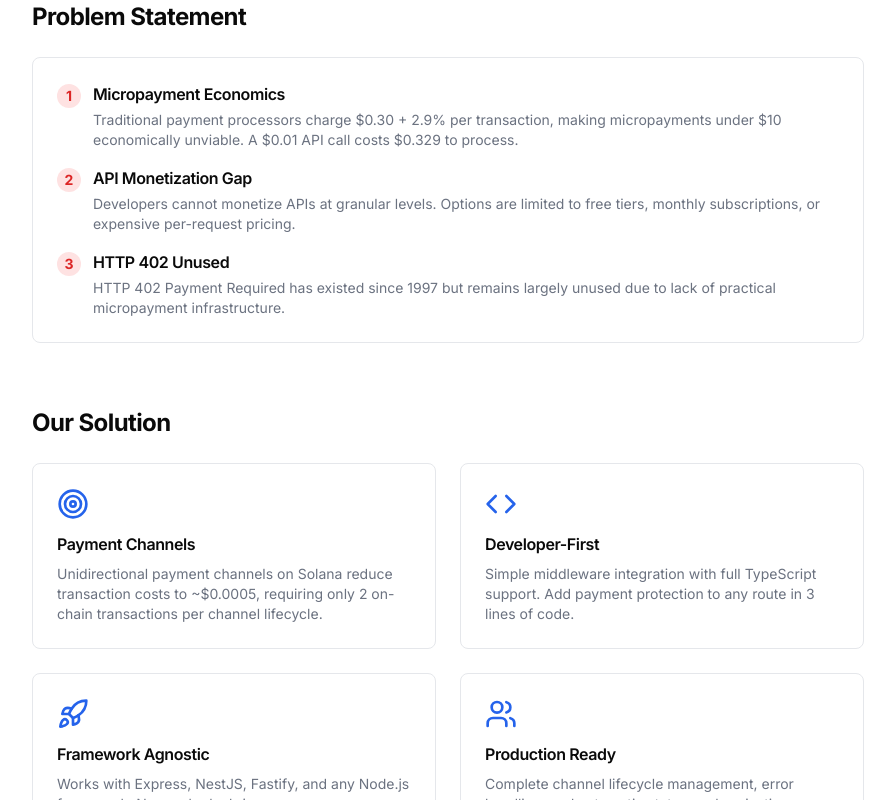
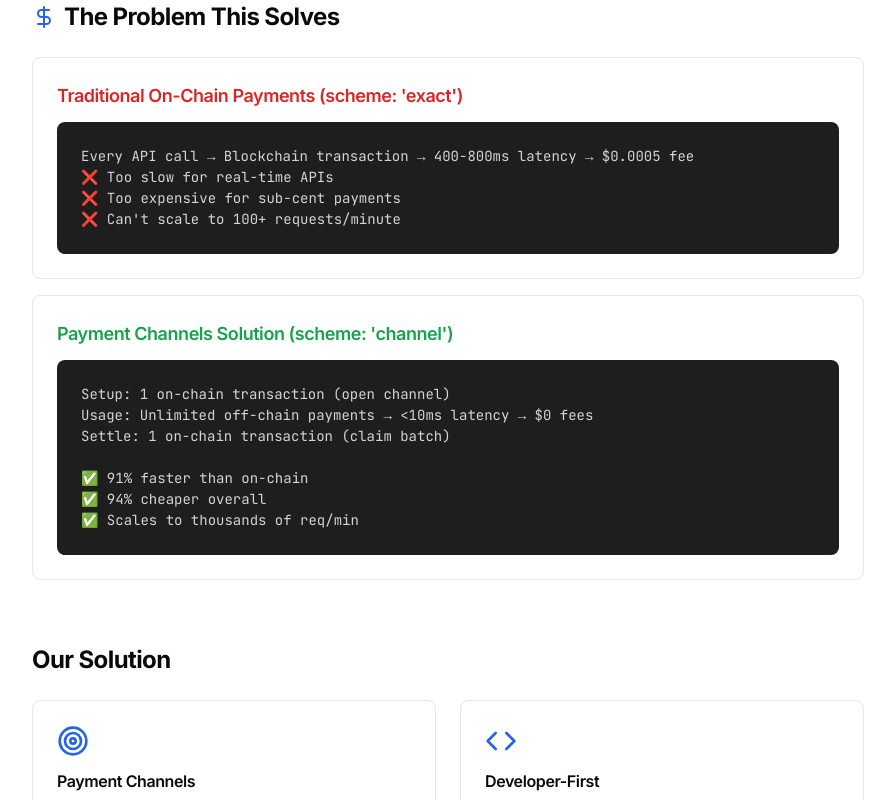
Before and after one commit to BOBER3r/x402-solana-website, a Next.js app: page /hackathon in a window 1280 px wide. Shown: the part 680-1480 px from the top of the page, without its empty margins (192-1087 px from the left). Built offline with nearby package versions, Linux system fonts and the light colour scheme.

Commit message:
docs updated

```diff
--- a/app/hackathon/page.tsx
+++ b/app/hackathon/page.tsx
@@ -3,7 +3,8 @@
 import { motion } from "framer-motion";
 import Card from "@/components/Card";
 import Button from "@/components/Button";
-import { Trophy, Target, Code, Users, Rocket, CheckCircle2 } from "lucide-react";
+import CodeBlock from "@/components/CodeBlock";
+import { Trophy, Target, Code, Users, Rocket, CheckCircle2, DollarSign } from "lucide-react";
 
 export default function HackathonPage() {
   return (
@@ -46,49 +47,37 @@ export default function HackathonPage() {
 
           {/* Problem Statement */}
           <section className="mb-16">
-            <h2 className="text-2xl font-bold mb-6">Problem Statement</h2>
-            <Card>
-              <div className="space-y-4">
-                <div className="flex items-start gap-3">
-                  <div className="w-6 h-6 rounded-full bg-red-100 flex items-center justify-center flex-shrink-0 mt-0.5">
-                    <span className="text-red-600 text-sm font-bold">1</span>
-                  </div>
-                  <div>
-                    <h3 className="font-semibold mb-1">Micropayment Economics</h3>
-                    <p className="text-sm text-muted">
-                      Traditional payment processors charge $0.30 + 2.9% per transaction, making
-                      micropayments under $10 economically unviable. A $0.01 API call costs $0.329 to process.
-                    </p>
-                  </div>
-                </div>
+            <h2 className="text-2xl font-bold mb-6 flex items-center gap-2">
+              <DollarSign className="h-6 w-6 text-primary" />
+              The Problem This Solves
+            </h2>
 
-                <div className="flex items-start gap-3">
-                  <div className="w-6 h-6 rounded-full bg-red-100 flex items-center justify-center flex-shrink-0 mt-0.5">
-                    <span className="text-red-600 text-sm font-bold">2</span>
-                  </div>
-                  <div>
-                    <h3 className="font-semibold mb-1">API Monetization Gap</h3>
-                    <p className="text-sm text-muted">
-                      Developers cannot monetize APIs at granular levels. Options are limited to
-                      free tiers, monthly subscriptions, or expensive per-request pricing.
-                    </p>
-                  </div>
-                </div>
+            <div className="space-y-4">
+              <Card>
+                <h3 className="text-lg font-semibold mb-3 text-red-600">Traditional On-Chain Payments (scheme: 'exact')</h3>
+                <CodeBlock
+                  code={`Every API call → Blockchain transaction → 400-800ms latency → $0.0005 fee
+❌ Too slow for real-time APIs
+❌ Too expensive for sub-cent payments
+❌ Can't scale to 100+ requests/minute`}
+                  language="text"
+                />
+              </Card>
 
-                <div className="flex items-start gap-3">
-                  <div className="w-6 h-6 rounded-full bg-red-100 flex items-center justify-center flex-shrink-0 mt-0.5">
-                    <span className="text-red-600 text-sm font-bold">3</span>
-                  </div>
-                  <div>
-                    <h3 className="font-semibold mb-1">HTTP 402 Unused</h3>
-                    <p className="text-sm text-muted">
-                      HTTP 402 Payment Required has existed since 1997 but remains largely unused
-                      due to lack of practical micropayment infrastructure.
-                    </p>
-                  </div>
-                </div>
-              </div>
-            </Card>
+              <Card>
+                <h3 className="text-lg font-semibold mb-3 text-green-600">Payment Channels Solution (scheme: 'channel')</h3>
+                <CodeBlock
+                  code={`Setup: 1 on-chain transaction (open channel)
+Usage: Unlimited off-chain payments → <10ms latency → $0 fees
+Settle: 1 on-chain transaction (claim batch)
+
+✅ 91% faster than on-chain
+✅ 94% cheaper overall
+✅ Scales to thousands of req/min`}
+                  language="text"
+                />
+              </Card>
+            </div>
           </section>
 
           {/* Solution */}
@@ -99,8 +88,7 @@ export default function HackathonPage() {
                 <Target className="h-8 w-8 text-primary mb-3" />
                 <h3 className="font-semibold mb-2">Payment Channels</h3>
                 <p className="text-sm text-muted">
-                  Unidirectional payment channels on Solana reduce transaction costs to ~$0.0005,
-                  requiring only 2 on-chain transactions per channel lifecycle.
+                  Adapting x402 to accept unidirectional payment channels.
                 </p>
               </Card>
 
@@ -121,13 +109,6 @@ export default function HackathonPage() {
                 </p>
               </Card>
 
-              <Card>
-                <Users className="h-8 w-8 text-primary mb-3" />
-                <h3 className="font-semibold mb-2">Production Ready</h3>
-                <p className="text-sm text-muted">
-                  Complete channel lifecycle management, error handling, and automatic state synchronization.
-                </p>
-              </Card>
             </div>
           </section>
 
@@ -257,6 +238,18 @@ export default function HackathonPage() {
               </Card>
 
               <Card>
+                <h3 className="font-semibold mb-3">Solana Payment Channel Repository</h3>
+                <a
+                    href="https://github.com/BOBER3r/solana-payment-channel-kit"
+                    target="_blank"
+                    rel="noopener noreferrer"
+                    className="text-sm text-primary hover:underline"
+                >
+                  github.com/x402-solana-toolkit
+                </a>
+              </Card>
+
+              <Card>
                 <h3 className="font-semibold mb-3">Documentation</h3>
                 <a
                   href="/docs"
@@ -278,17 +271,6 @@ export default function HackathonPage() {
                 </a>
               </Card>
 
-              <Card>
-                <h3 className="font-semibold mb-3">Solana Payment Channel Repository</h3>
-                <a
-                    href="https://github.com/BOBER3r/solana-payment-channel-kit"
-                    target="_blank"
-                    rel="noopener noreferrer"
-                    className="text-sm text-primary hover:underline"
-                >
-                  github.com/x402-solana-toolkit
-                </a>
-              </Card>
             </div>
           </section>
 
```
